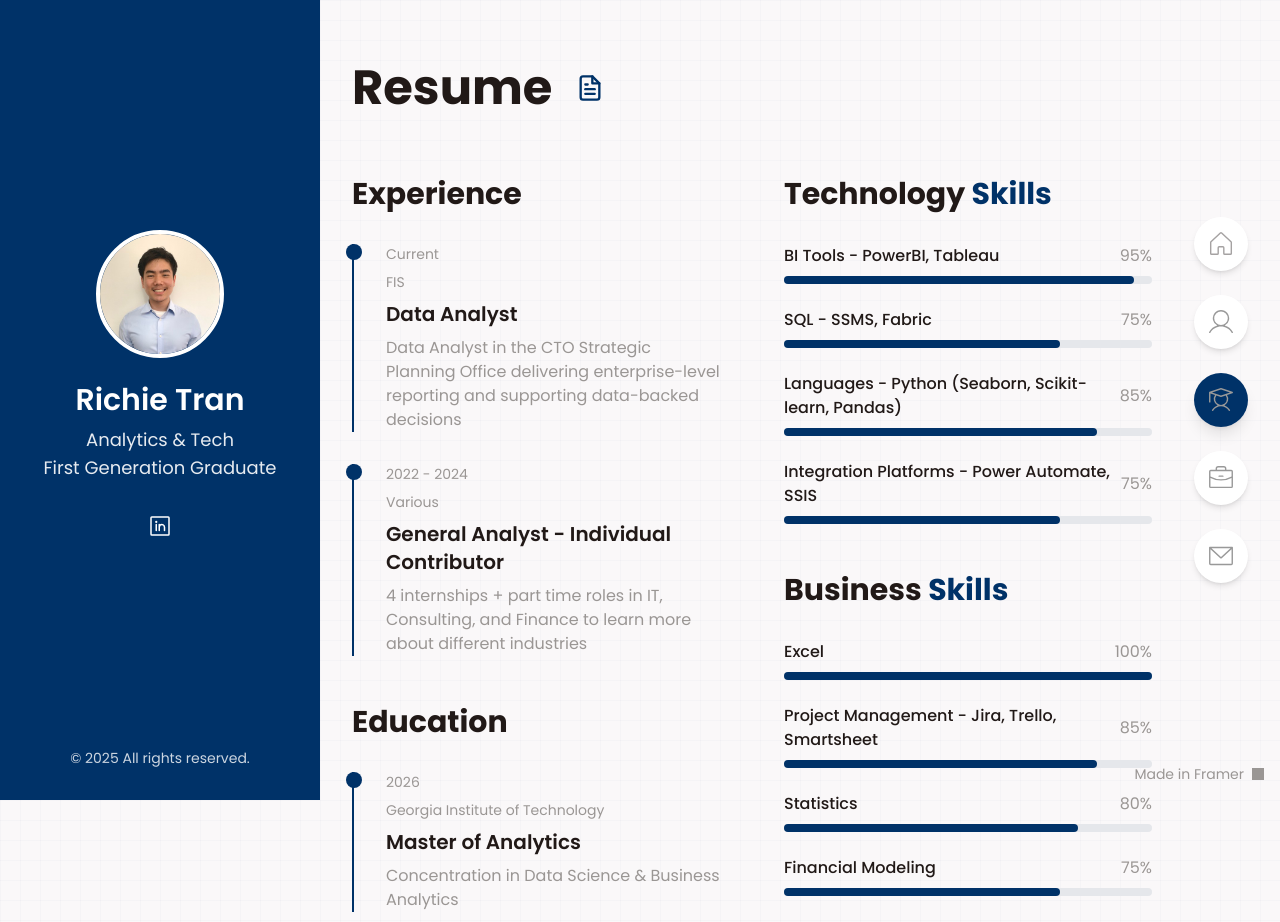
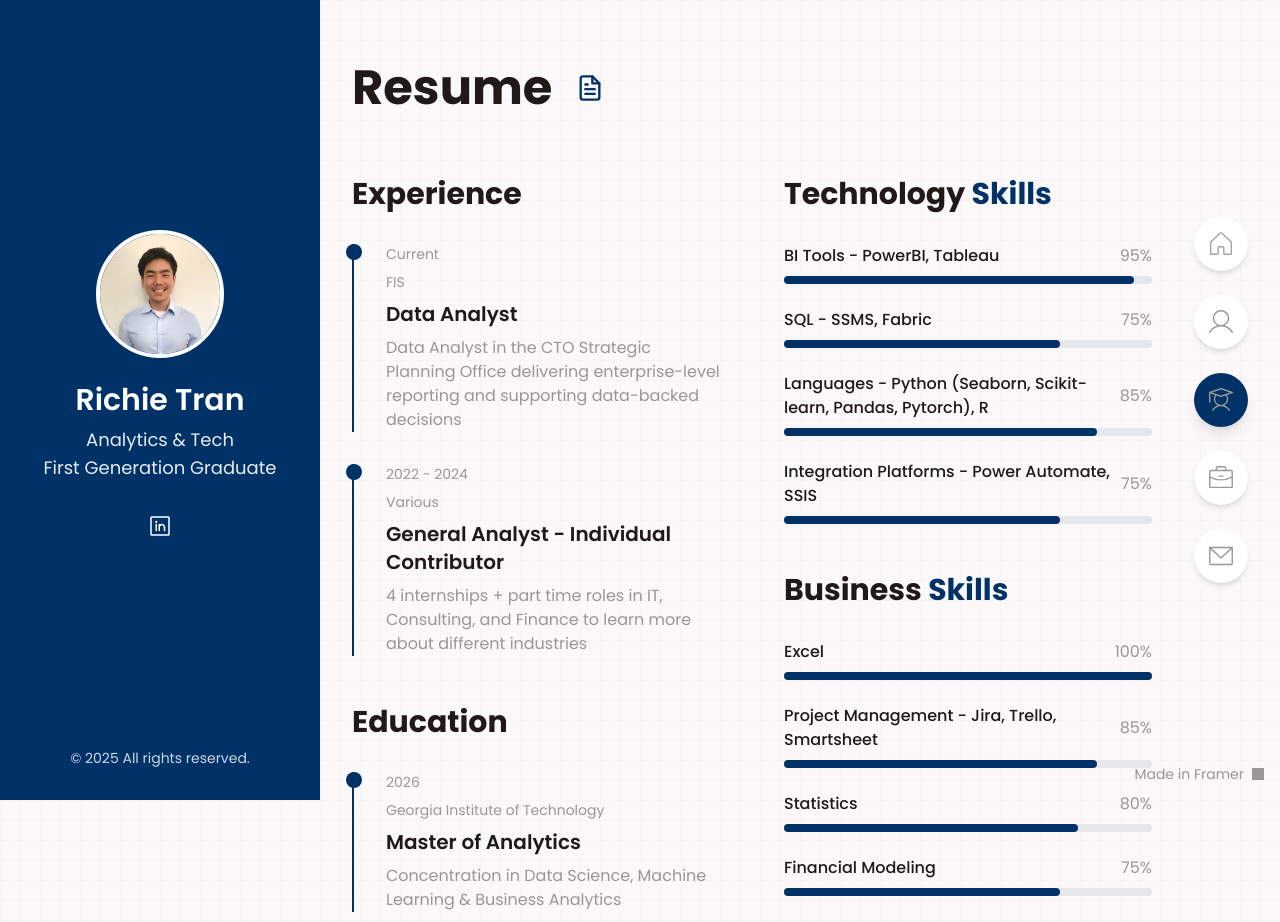
Before and after one commit to RichieTran31/resumify-clone, a Next.js app: page /resume in a window 1280 px wide. Shown: the top 922 px of the page. Built offline with nearby package versions, Linux system fonts and the light colour scheme.

Commit message:
Update page.tsx

```diff
--- a/src/app/resume/page.tsx
+++ b/src/app/resume/page.tsx
@@ -25,7 +25,7 @@ const education = [
     year: '2026',
     institution: 'Georgia Institute of Technology',
     degree: 'Master of Analytics',
-    description: 'Concentration in Data Science & Business Analytics',
+    description: 'Concentration in Data Science, Machine Learning & Business Analytics',
   },
   {
     year: '2024',
@@ -54,7 +54,7 @@ const Extracurriculars = [
 const technologySkills = [
   { name: 'BI Tools - PowerBI, Tableau', level: 95 },
   { name: 'SQL - SSMS, Fabric', level: 75 },
-  { name: 'Languages - Python (Seaborn, Scikit-learn, Pandas)', level: 85 },
+  { name: 'Languages - Python (Seaborn, Scikit-learn, Pandas, Pytorch), R', level: 85 },
   { name: 'Integration Platforms - Power Automate, SSIS', level: 75 },
 ];
 
```
